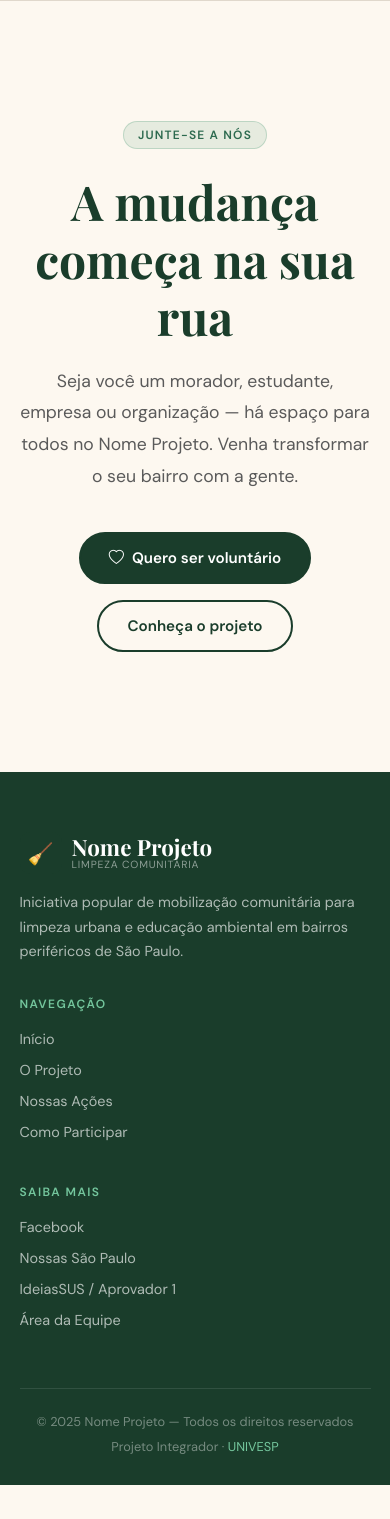
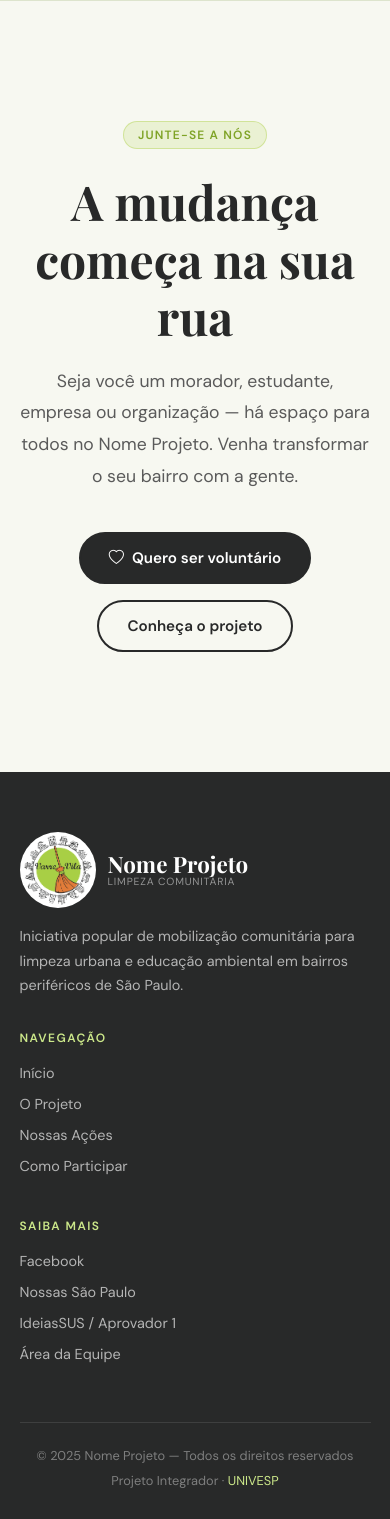
Before and after one commit to flavioalsoares/VarreVilaUNIVESP, a Django app: page / in a window 390 px wide. Shown: the part 1443-2962 px from the top of the page. Before the commit the page ends 2928 px from the top, so only its background shows below. Run offline with Django 4.2, Linux system fonts and the light colour scheme; data that the repository does not hold is empty.

Commit message:
feat: aplica identidade visual do Varre Vila

```diff
--- a/config/settings.py
+++ b/config/settings.py
@@ -28,6 +28,7 @@ INSTALLED_APPS = [
 
 MIDDLEWARE = [
     'django.middleware.security.SecurityMiddleware',
+    'whitenoise.middleware.WhiteNoiseMiddleware',
     'django.contrib.sessions.middleware.SessionMiddleware',
     'django.middleware.common.CommonMiddleware',
     'django.middleware.csrf.CsrfViewMiddleware',
--- a/config/settings_production.py
+++ b/config/settings_production.py
@@ -27,7 +27,8 @@ DATABASES = {
 #  ARQUIVOS ESTÁTICOS (WhiteNoise)
 #  Serve os estáticos sem precisar de Nginx
 # ─────────────────────────────────────────────
-MIDDLEWARE.insert(1, 'whitenoise.middleware.WhiteNoiseMiddleware')
+if 'whitenoise.middleware.WhiteNoiseMiddleware' not in MIDDLEWARE:
+    MIDDLEWARE.insert(1, 'whitenoise.middleware.WhiteNoiseMiddleware')
 
 STATICFILES_STORAGE = 'whitenoise.storage.CompressedManifestStaticFilesStorage'
 
--- a/templates/dashboard/index.html
+++ b/templates/dashboard/index.html
@@ -104,8 +104,8 @@ new Chart(ctx, {
         datasets: [{
             label: 'Lixo coletado (kg)',
             data: dados.length ? dados : [0],
-            backgroundColor: 'rgba(45, 106, 79, 0.7)',
-            borderColor: 'rgba(45, 106, 79, 1)',
+            backgroundColor: 'rgba(166, 206, 57, 0.75)',
+            borderColor: 'rgba(40, 41, 41, 1)',
             borderWidth: 1,
             borderRadius: 6,
         }]
@@ -124,7 +124,7 @@ L.tileLayer('https://{s}.tile.openstreetmap.org/{z}/{x}/{y}.png', {
 }).addTo(map);
 
 const eventos = {{ eventos_json|safe }};
-const cores = { planejado: '#0d6efd', realizado: '#198754', cancelado: '#dc3545' };
+const cores = { planejado: '#0d6efd', realizado: '#a6ce39', cancelado: '#dc3545' };
 
 eventos.forEach(e => {
     const marker = L.circleMarker([e.lat, e.lng], {
--- a/templates/events/detalhe.html
+++ b/templates/events/detalhe.html
@@ -112,7 +112,7 @@
             {% if evento.status == 'realizado' %}
             {% with r=evento.impact_report %}
             {% if r %}
-            <div class="mt-4 p-3 rounded" style="background:#e8f5e9">
+            <div class="mt-4 p-3 rounded" style="background:var(--vv-lime-soft)">
                 <h5 class="text-success"><i class="bi bi-bar-chart-fill"></i> Relatório de Impacto</h5>
                 <div class="row g-2">
                     <div class="col-4 text-center">
--- a/templates/public/base_publica.html
+++ b/templates/public/base_publica.html
@@ -1,24 +1,26 @@
+{% load static %}
 <!DOCTYPE html>
 <html lang="pt-br">
 <head>
     <meta charset="UTF-8">
     <meta name="viewport" content="width=device-width, initial-scale=1.0">
     <title>{% block title %}{{ INST_NOME }} — {{ INST_SLOGAN }}{% endblock %}</title>
+    <link rel="icon" href="{% static 'img/logo-varrevila.png' %}" type="image/png">
     <link rel="preconnect" href="https://fonts.googleapis.com">
     <link rel="preconnect" href="https://fonts.gstatic.com" crossorigin>
     <link href="https://fonts.googleapis.com/css2?family=Playfair+Display:wght@700;900&family=DM+Sans:wght@300;400;500;600&display=swap" rel="stylesheet">
     <link rel="stylesheet" href="https://cdn.jsdelivr.net/npm/bootstrap-icons@1.11.0/font/bootstrap-icons.css">
     <style>
         :root {
-            --verde-escuro: #1a3d2b;
-            --verde-medio: #2d6a4f;
-            --verde-vivo: #40916c;
-            --verde-claro: #74c69d;
-            --amarelo: #f9c74f;
-            --areia: #fdf8f0;
-            --texto: #1c1c1c;
+            --verde-escuro: #282929;
+            --verde-medio: #7fa327;
+            --verde-vivo: #a6ce39;
+            --verde-claro: #cce88a;
+            --amarelo: #e17b38;
+            --areia: #f7f8f1;
+            --texto: #282929;
             --texto-suave: #5a5a5a;
-            --borda: #e0d8cc;
+            --borda: #dde4cd;
         }
 
         * { margin: 0; padding: 0; box-sizing: border-box; }
@@ -53,19 +55,15 @@
         .logo {
             display: flex;
             align-items: center;
-            gap: 10px;
+            gap: 12px;
             text-decoration: none;
         }
 
-        .logo-icon {
-            width: 42px;
-            height: 42px;
-            background: var(--verde-escuro);
-            border-radius: 10px;
-            display: flex;
-            align-items: center;
-            justify-content: center;
-            font-size: 1.3rem;
+        .logo-marca {
+            width: 132px;
+            height: 132px;
+            object-fit: contain;
+            flex: 0 0 auto;
         }
 
         .logo-texto {
@@ -102,7 +100,7 @@
         }
 
         .nav-links a:hover {
-            background: rgba(45, 106, 79, 0.1);
+            background: rgba(166, 206, 57, 0.18);
             color: var(--verde-medio);
         }
 
@@ -125,9 +123,10 @@
         }
 
         .btn-sistema:hover {
-            background: var(--verde-medio) !important;
+            background: var(--verde-vivo) !important;
+            color: var(--verde-escuro) !important;
             transform: translateY(-1px);
-            box-shadow: 0 4px 16px rgba(26,61,43,0.3);
+            box-shadow: 0 4px 16px rgba(40,41,41,0.22);
         }
 
         .hamburger {
@@ -156,6 +155,7 @@
             margin-bottom: 48px;
         }
 
+        .footer-brand .logo-marca { background: white; border-radius: 50%; padding: 3px; }
         .footer-brand .logo-texto { color: white; }
         .footer-brand .logo-subtexto { color: rgba(255,255,255,0.5); }
         .footer-brand p {
@@ -202,7 +202,7 @@
         /* ── UTILITÁRIOS ── */
         .tag-verde {
             display: inline-block;
-            background: rgba(64, 145, 108, 0.12);
+            background: rgba(166, 206, 57, 0.16);
             color: var(--verde-medio);
             font-size: 0.75rem;
             font-weight: 600;
@@ -210,7 +210,7 @@
             text-transform: uppercase;
             padding: 5px 14px;
             border-radius: 100px;
-            border: 1px solid rgba(64, 145, 108, 0.25);
+            border: 1px solid rgba(166, 206, 57, 0.38);
         }
 
         .btn-primario {
@@ -229,11 +229,11 @@
         }
 
         .btn-primario:hover {
-            background: var(--verde-medio);
-            border-color: var(--verde-medio);
-            color: white;
+            background: var(--verde-vivo);
+            border-color: var(--verde-vivo);
+            color: var(--verde-escuro);
             transform: translateY(-2px);
-            box-shadow: 0 8px 24px rgba(26,61,43,0.25);
+            box-shadow: 0 8px 24px rgba(40,41,41,0.22);
         }
 
         .btn-secundario {
@@ -257,6 +257,7 @@
         }
 
         @media (max-width: 768px) {
+            .logo-marca { width: 76px; height: 76px; }
             .nav-links { display: none; flex-direction: column; position: absolute; top: 100%; left: 0; right: 0; background: var(--areia); border-bottom: 1px solid var(--borda); padding: 16px; }
             .nav-links.aberto { display: flex; }
             .hamburger { display: block; }
@@ -292,7 +293,7 @@
 
 <nav class="navbar-publica" id="navbar">
     <a href="{% url 'public:home' %}" class="logo">
-        <div class="logo-icon">🧹</div>
+        <img src="{% static 'img/logo-varrevila.png' %}" alt="{{ INST_NOME }}" class="logo-marca">
         <div>
             <div class="logo-texto">{{ INST_NOME }}</div>
             <div class="logo-subtexto">{{ INST_SUBTITULO }}</div>
@@ -324,7 +325,7 @@
     <div class="footer-grid">
         <div class="footer-brand">
             <a href="{% url 'public:home' %}" class="logo">
-                <div class="logo-icon">🧹</div>
+                <img src="{% static 'img/logo-varrevila.png' %}" alt="{{ INST_NOME }}" class="logo-marca">
                 <div>
                     <div class="logo-texto">{{ INST_NOME }}</div>
                     <div class="logo-subtexto">{{ INST_SUBTITULO }}</div>
--- a/templates/public/sobre.html
+++ b/templates/public/sobre.html
@@ -31,7 +31,7 @@
 
     .tl-item { display: grid; grid-template-columns: 60px 1fr; gap: 20px; padding-bottom: 28px; position: relative; }
 
-    .tl-item:not(:last-child)::before { content: ''; position: absolute; left: 29px; top: 40px; bottom: 0; width: 2px; background: rgba(116,198,157,0.25); }
+    .tl-item:not(:last-child)::before { content: ''; position: absolute; left: 29px; top: 40px; bottom: 0; width: 2px; background: rgba(166,206,57,0.28); }
 
     .tl-ano {
         font-family: 'Playfair Display', serif;
@@ -62,7 +62,7 @@
         transition: all 0.3s;
     }
 
-    .pilar-card:hover { transform: translateY(-4px); box-shadow: 0 16px 40px rgba(26,61,43,0.08); border-color: var(--verde-claro); }
+    .pilar-card:hover { transform: translateY(-4px); box-shadow: 0 16px 40px rgba(40,41,41,0.08); border-color: var(--verde-claro); }
 
     .pilar-icone { font-size: 2.8rem; margin-bottom: 20px; }
 
--- a/templates/users/cadastro.html
+++ b/templates/users/cadastro.html
@@ -8,8 +8,9 @@
     <div class="col-md-7">
         <div class="card p-4">
             <div class="text-center mb-4">
-                <div style="font-size:2.5rem">🌱</div>
-                <h4 class="fw-bold" style="color:#2d6a4f">Junte-se ao {{ INST_NOME }}</h4>
+                {% load static %}
+                <img src="{% static 'img/logo-varrevila.png' %}" alt="{{ INST_NOME }}" class="auth-logo mb-3">
+                <h4 class="fw-bold" style="color:var(--vv-graphite)">Junte-se ao {{ INST_NOME }}</h4>
                 <p class="text-muted">Cadastre-se para participar dos mutirões de limpeza</p>
             </div>
             {% crispy form %}
--- a/templates/users/login.html
+++ b/templates/users/login.html
@@ -8,8 +8,9 @@
     <div class="col-md-5">
         <div class="card p-4">
             <div class="text-center mb-4">
-                <div style="font-size:3rem">🧹</div>
-                <h3 class="fw-bold" style="color:#2d6a4f">{{ INST_NOME }}</h3>
+                {% load static %}
+                <img src="{% static 'img/logo-varrevila.png' %}" alt="{{ INST_NOME }}" class="auth-logo mb-3">
+                <h3 class="fw-bold" style="color:var(--vv-graphite)">{{ INST_NOME }}</h3>
                 <p class="text-muted">{{ INST_SLOGAN }}</p>
             </div>
             <h5 class="mb-3">Entrar no sistema</h5>
```
Also changed, not shown: templates/base.html (+24 -12 lines), templates/public/acoes.html (+6 -6 lines), templates/public/contato.html (+4 -4 lines), templates/public/home.html (+13 -9 lines), static/img/logo-varrevila.png (added).
